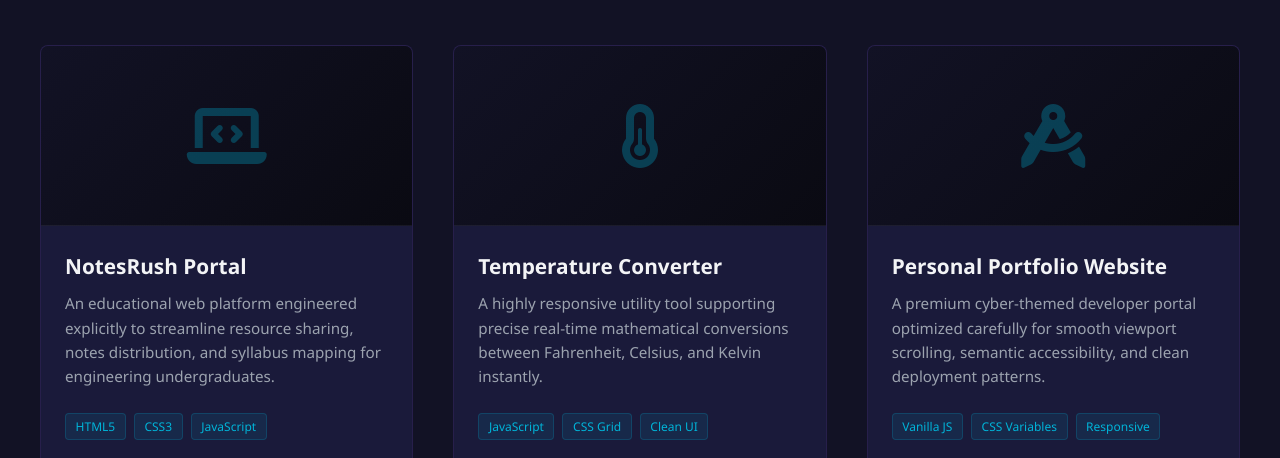
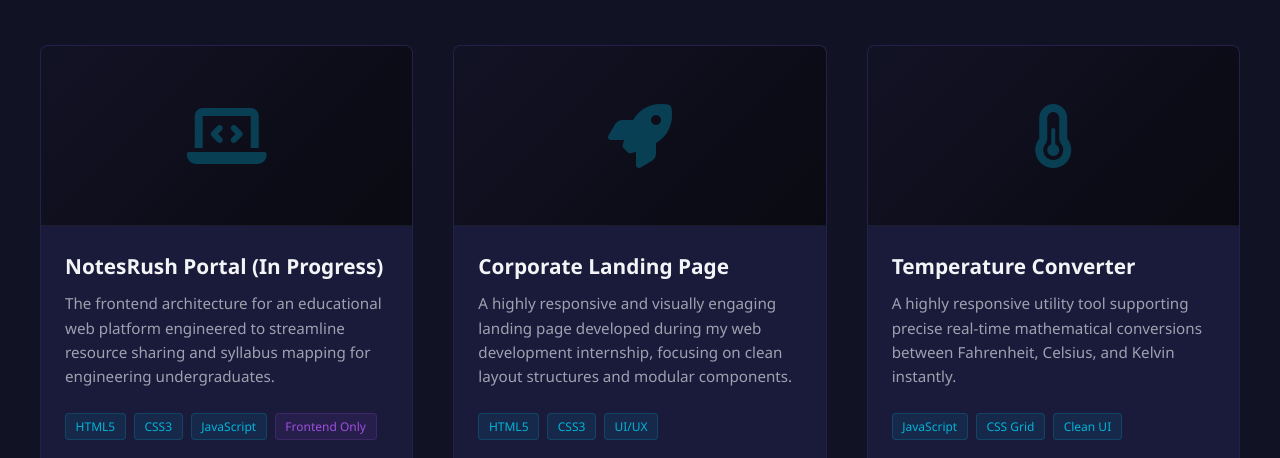
Before and after one commit to mdshahbaaz17/portfolio, a plain HTML site: page index.html in a window 1280 px wide. Shown: the part 2083-2541 px from the top of the page. Drawn offline with Linux system fonts and the light colour scheme.

Commit message:
Update index.html

```diff
--- a/index.html
+++ b/index.html
@@ -502,6 +502,13 @@
             border: 1px solid rgba(0, 180, 216, 0.2);
         }
 
+        /* Special styling for highlight tags */
+        .project-tags span.tag-highlight {
+            background-color: rgba(157, 78, 221, 0.1);
+            color: var(--accent-purple);
+            border: 1px solid rgba(157, 78, 221, 0.2);
+        }
+
         .project-links {
             display: flex;
             gap: 1rem;
@@ -994,15 +1001,32 @@
         <div class="projects-container">
             <h2 class="section-title">Featured <span>Projects</span></h2>
             <div class="projects-grid">
+                <!-- Modified NotesRush Project -->
                 <div class="project-card">
                     <div class="project-cover">
                         <i class="fa-solid fa-laptop-code"></i>
                     </div>
                     <div class="project-info">
-                        <h3 class="project-title">NotesRush Portal</h3>
-                        <p class="project-desc">An educational web platform engineered explicitly to streamline resource sharing, notes distribution, and syllabus mapping for engineering undergraduates.</p>
+                        <h3 class="project-title">NotesRush Portal (In Progress)</h3>
+                        <p class="project-desc">The frontend architecture for an educational web platform engineered to streamline resource sharing and syllabus mapping for engineering undergraduates.</p>
                         <div class="project-tags">
-                            <span>HTML5</span><span>CSS3</span><span>JavaScript</span>
+                            <span>HTML5</span><span>CSS3</span><span>JavaScript</span><span class="tag-highlight">Frontend Only</span>
+                        </div>
+                        <div class="project-links">
+                            <a href="https://github.com/mdshahbaaz17" target="_blank" class="project-link"><i class="fa-brands fa-github"></i> Source</a>
+                        </div>
+                    </div>
+                </div>
+                <!-- New Internship Landing Page Project -->
+                <div class="project-card">
+                    <div class="project-cover">
+                        <i class="fa-solid fa-rocket"></i>
+                    </div>
+                    <div class="project-info">
+                        <h3 class="project-title">Corporate Landing Page</h3>
+                        <p class="project-desc">A highly responsive and visually engaging landing page developed during my web development internship, focusing on clean layout structures and modular components.</p>
+                        <div class="project-tags">
+                            <span>HTML5</span><span>CSS3</span><span>UI/UX</span>
                         </div>
                         <div class="project-links">
                             <a href="https://github.com/mdshahbaaz17" target="_blank" class="project-link"><i class="fa-brands fa-github"></i> Source</a>
```
